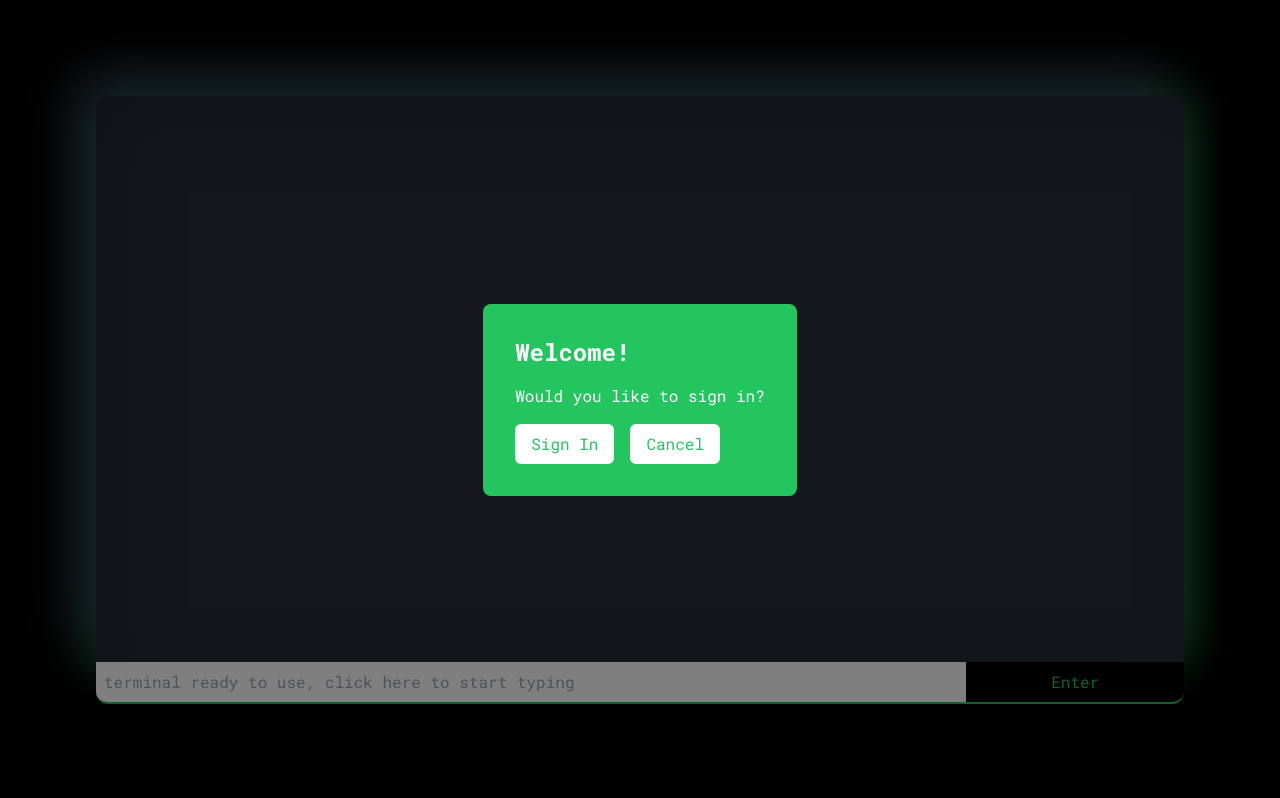
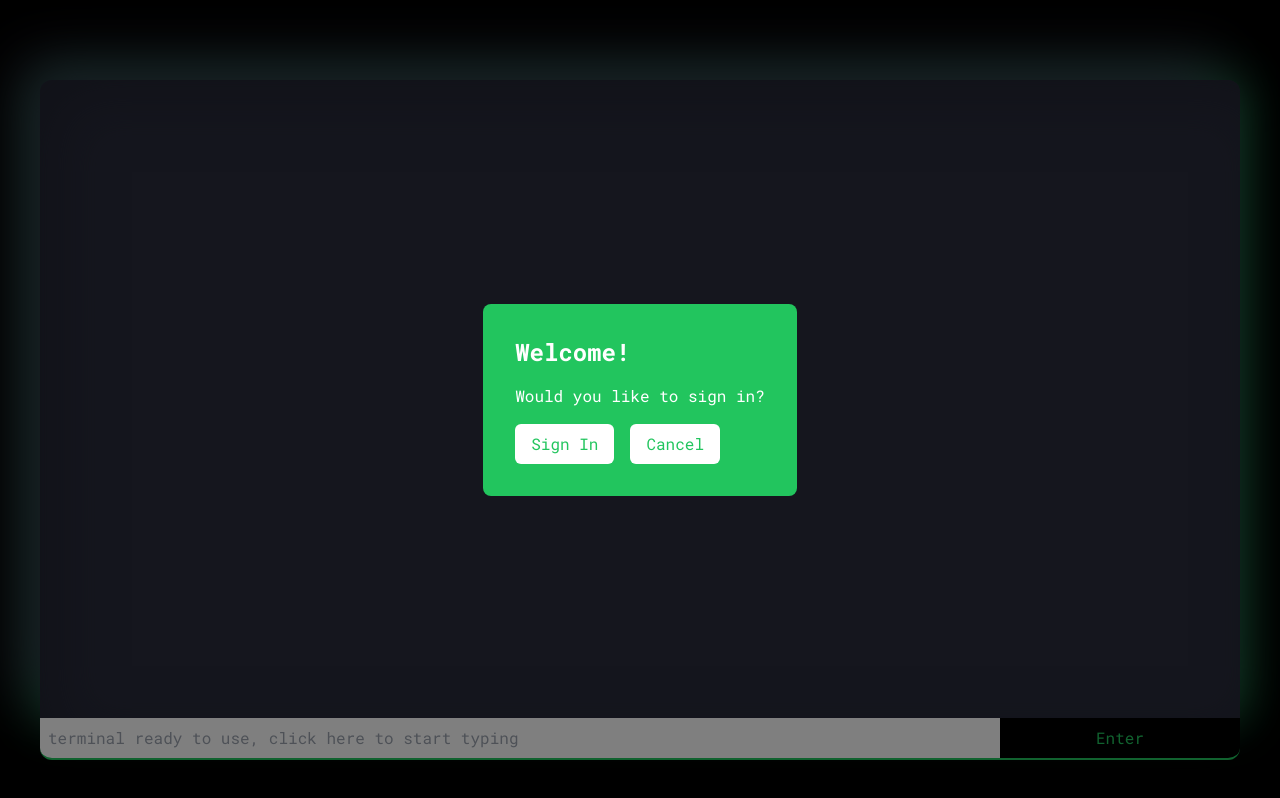
Before and after one commit to Ali7109/flex-os, a Next.js app: page / in a window 1280 px wide. Built offline with nearby package versions, Linux system fonts and the light colour scheme.

Commit message:
Updated size of terminal

```diff
--- a/app/TerminalDisplay/TerminalDisplay.tsx
+++ b/app/TerminalDisplay/TerminalDisplay.tsx
@@ -16,7 +16,7 @@ const TerminalDisplay = ({
 	return (
 		<div
 			ref={messagesContainerRef}
-			className="font-mono text-lg flex-grow rounded-t-xl w-full h-32 overflow-auto p-10
+			className="font-mono text-md flex-grow rounded-t-xl w-full h-32 overflow-auto p-10
       bg-[#2a2c3c] neuro-shadow"
 		>
 			{commands.map((command, index) => {
--- a/app/page.tsx
+++ b/app/page.tsx
@@ -100,7 +100,7 @@ export default function Home() {
 	};
 
 	return (
-		<main className="flex min-h-screen flex-col items-center p-24 bg-black">
+		<main className="flex min-h-screen flex-col items-center p-10 pt-20 bg-black">
 			{showModal ? (
 				<SignInModal
 					setShowModal={setShowModal}
```
